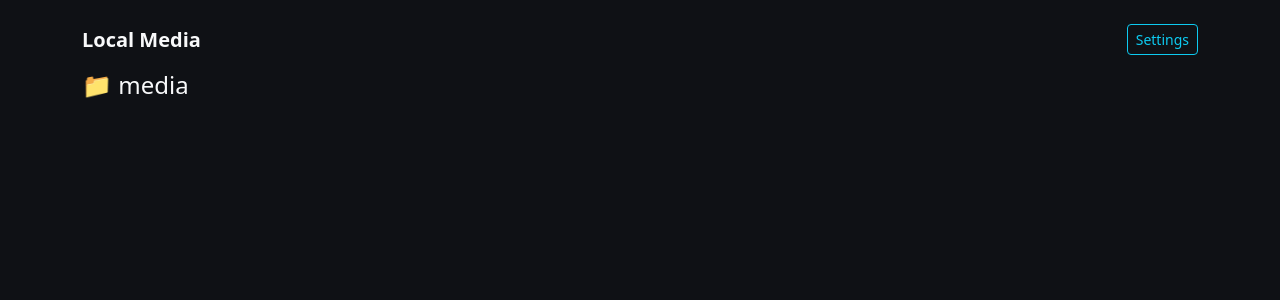
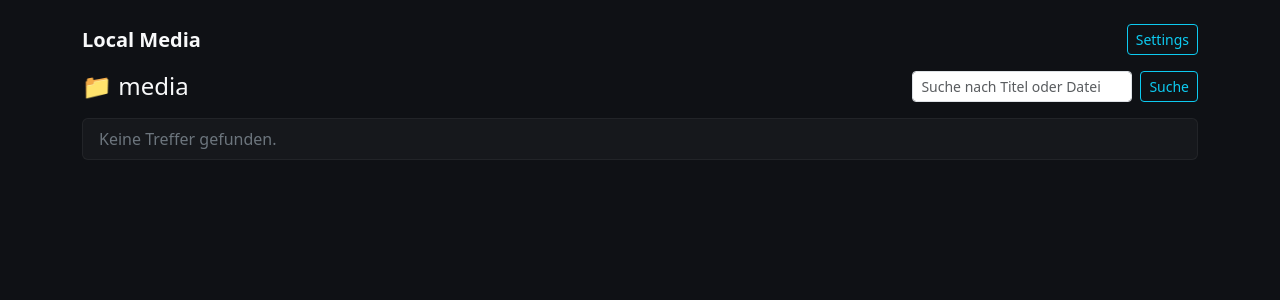
Before and after one commit to tvdw07/VideoPlayer, a Flask app: page / in a window 1280 px wide. Shown: the top 300 px of the page. Run offline with Flask 3, Linux system fonts and the light colour scheme; some libraries are stand-ins or nearby versions.

Commit message:
Add search functionality to browse view with pagination support

```diff
--- a/templates/browse.html
+++ b/templates/browse.html
@@ -1,23 +1,41 @@
 {% extends "base.html" %}
 {% block content %}
 
-<h4 class="mb-3">📁 {{ current or "media" }}</h4>
+<div class="d-flex flex-wrap justify-content-between align-items-center gap-2 mb-3">
+    <h4 class="mb-0">📁 {{ current or "media" }}</h4>
+
+    <form class="d-flex gap-2" method="get" action="{{ url_for('browse.browse', rel_path=current) }}">
+        <input class="form-control form-control-sm" type="search" name="q" value="{{ search_query }}"
+               placeholder="Suche nach Titel oder Datei" aria-label="Suche">
+        {% if search_query %}
+        <a class="btn btn-sm btn-outline-secondary" href="{{ url_for('browse.browse', rel_path=current) }}">Reset</a>
+        {% endif %}
+        <button class="btn btn-sm btn-outline-info" type="submit">Suche</button>
+    </form>
+</div>
+
+{% if search_query %}
+<small class="text-secondary d-block mb-2">
+    {{ total_items }} Treffer fuer "{{ search_query }}"
+</small>
+{% endif %}
 
 <ul class="list-group">
 
     {% if current %}
     <li class="list-group-item">
-        <a href="{{ url_for('browse.browse', rel_path=parent) }}">← Zurück</a>
+        <a href="{{ url_for('browse.browse', rel_path=parent, q=search_query or None) }}">← Zurück</a>
     </li>
     {% endif %}
 
+    {% if items %}
     {% for item in items %}
     <li class="list-group-item d-flex justify-content-between align-items-center">
 
         <div>
             {% if item.is_dir %}
             <span class="item-dir">📁</span>
-            <a href="{{ url_for('browse.browse', rel_path=item.path) }}" class="item-dir">{{ item.name }}</a>
+            <a href="{{ url_for('browse.browse', rel_path=item.path, q=search_query or None) }}" class="item-dir">{{ item.name }}</a>
 
             {% elif item.is_video %}
             <span class="item-video">▶</span>
@@ -41,6 +59,11 @@
 
     </li>
     {% endfor %}
+    {% else %}
+    <li class="list-group-item text-secondary">
+        Keine Treffer gefunden.
+    </li>
+    {% endif %}
 </ul>
 
 {% if pagination and pagination.pages > 1 %}
@@ -52,12 +75,12 @@
     <ul class="pagination pagination-sm mb-0">
         <li class="page-item {% if not pagination.has_prev %}disabled{% endif %}">
             <a class="page-link"
-               href="{{ url_for('browse.browse', rel_path=current, page=pagination.prev_page) }}">←</a>
+               href="{{ url_for('browse.browse', rel_path=current, page=pagination.prev_page, q=search_query or None) }}">←</a>
         </li>
 
         <li class="page-item {% if not pagination.has_next %}disabled{% endif %}">
             <a class="page-link"
-               href="{{ url_for('browse.browse', rel_path=current, page=pagination.next_page) }}">→</a>
+               href="{{ url_for('browse.browse', rel_path=current, page=pagination.next_page, q=search_query or None) }}">→</a>
         </li>
     </ul>
 </div>
--- a/videoplayer/routes/browse.py
+++ b/videoplayer/routes/browse.py
@@ -30,8 +30,13 @@ def browse(rel_path: str = ""):
 
     # Pagination: only page comes from the query string.
     page = clamp_pagination_params(request.args.get("page"))
+    search_query = (request.args.get("q") or "").strip()
 
     all_items = list_dir(rel_path)
+    if search_query:
+        q_lower = search_query.lower()
+        all_items = [item for item in all_items if q_lower in item["name"].lower()]
+
     parent = get_parent_path(rel_path)
     breadcrumbs = get_breadcrumbs(rel_path)
 
@@ -61,6 +66,8 @@ def browse(rel_path: str = ""):
         parent=parent,
         breadcrumbs=breadcrumbs,
         pagination=pagination,
+        search_query=search_query,
+        total_items=len(all_items),
     )
 
 
```
